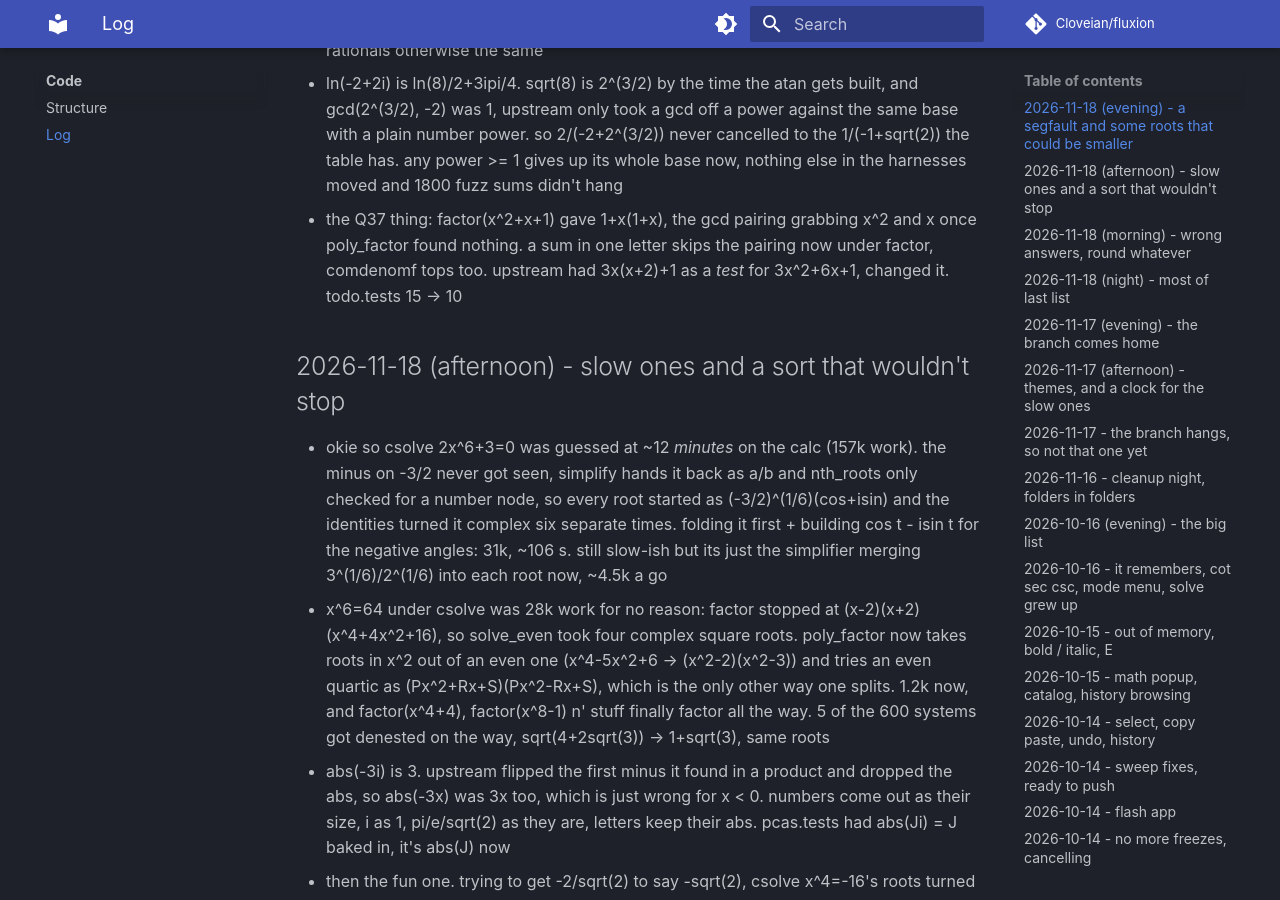
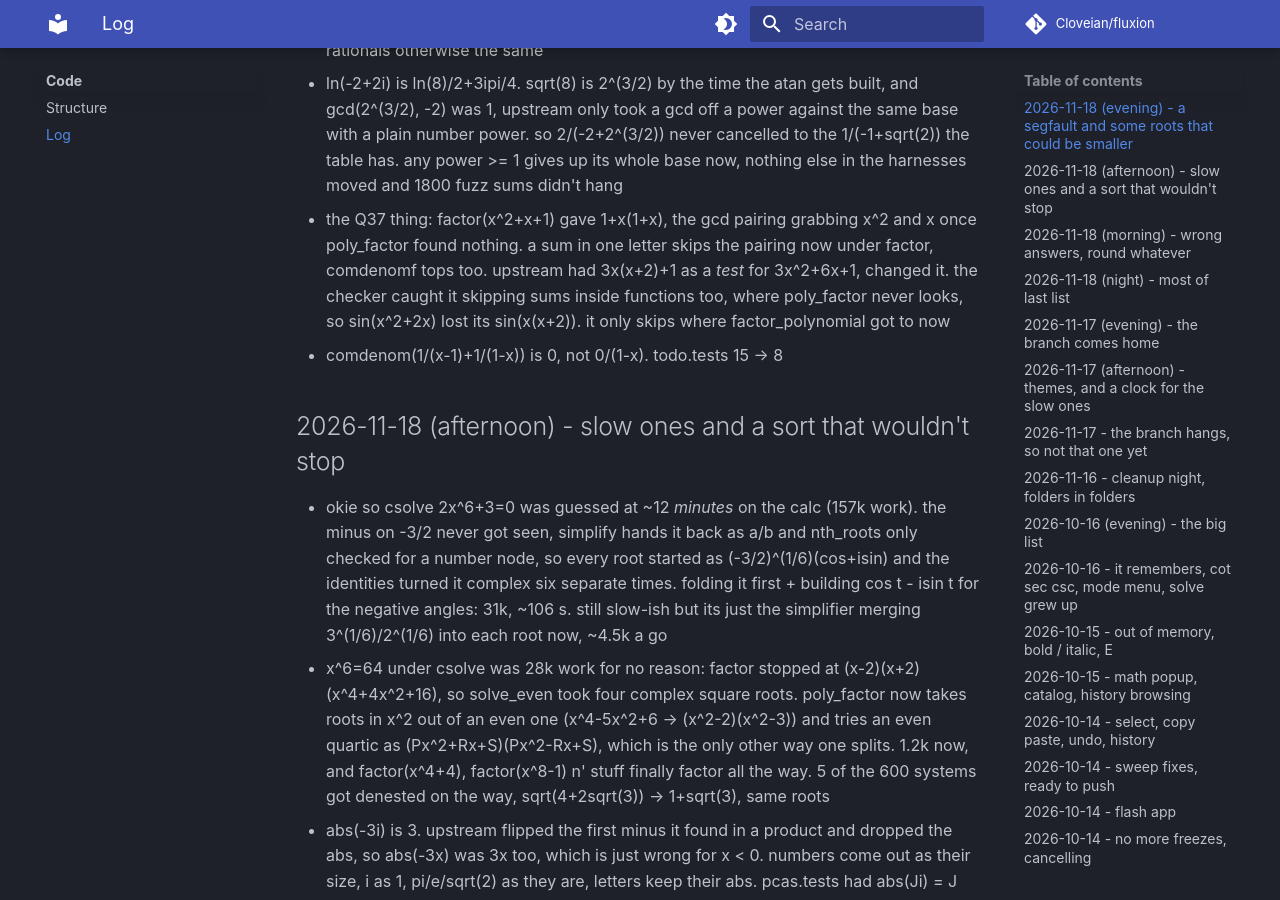
Before and after one commit to Cloveian/fluxion, an MkDocs documentation site: the page built from docs/code/log.md, in a window 1280 px wide and 900 px high, scrolled down 692 px. Built offline with MkDocs 1.6.1 and Material for MkDocs 9.7.7, drawn with Linux system fonts in a browser that asks for light colours; comment, search, counter and statistics services are not loaded.

Commit message:
comdenom stops handing out 0/(1-x), a 0 on top is just 0

```diff
--- a/docs/code/log.md
+++ b/docs/code/log.md
@@ -8,7 +8,8 @@
 - 180 random ax^n+b against sympy, 0 wrong 0 unknown
 - (later) the p/q path gets it too, after eval_root_factors gives up: 8^(2/9) -> 2^(2/3), 64^(5/12) -> 2^(5/2). one system answer got shorter from it, 600 systems + 4000 rationals otherwise the same
 - ln(-2+2i) is ln(8)/2+3ipi/4. sqrt(8) is 2^(3/2) by the time the atan gets built, and gcd(2^(3/2), -2) was 1, upstream only took a gcd off a power against the same base with a plain number power. so 2/(-2+2^(3/2)) never cancelled to the 1/(-1+sqrt(2)) the table has. any power >= 1 gives up its whole base now, nothing else in the harnesses moved and 1800 fuzz sums didn't hang
-- the Q37 thing: factor(x^2+x+1) gave 1+x(1+x), the gcd pairing grabbing x^2 and x once poly_factor found nothing. a sum in one letter skips the pairing now under factor, comdenomf tops too. upstream had 3x(x+2)+1 as a *test* for 3x^2+6x+1, changed it. todo.tests 15 -> 10
+- the Q37 thing: factor(x^2+x+1) gave 1+x(1+x), the gcd pairing grabbing x^2 and x once poly_factor found nothing. a sum in one letter skips the pairing now under factor, comdenomf tops too. upstream had 3x(x+2)+1 as a *test* for 3x^2+6x+1, changed it. the checker caught it skipping sums inside functions too, where poly_factor never looks, so sin(x^2+2x) lost its sin(x(x+2)). it only skips where factor_polynomial got to now
+- comdenom(1/(x-1)+1/(1-x)) is 0, not 0/(1-x). todo.tests 15 -> 8
 
 ## 2026-11-18 (afternoon) - slow ones and a sort that wouldn't stop
 
```
Also changed, not shown: src/engine/README.md (+1 -0 lines), 3 other files.
